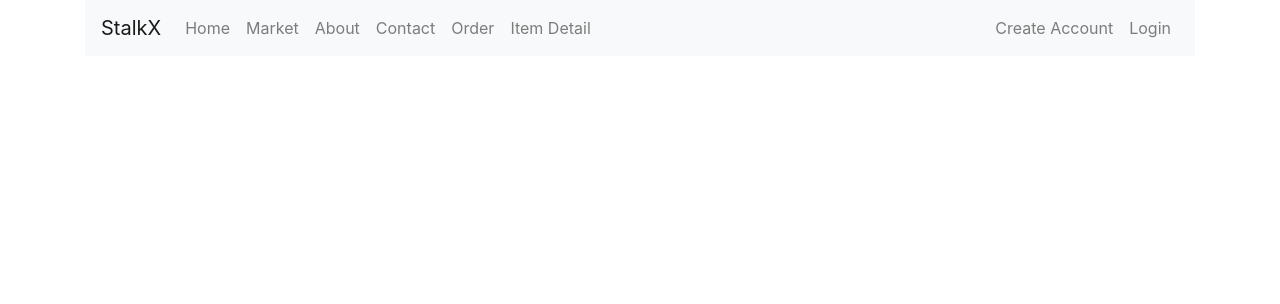
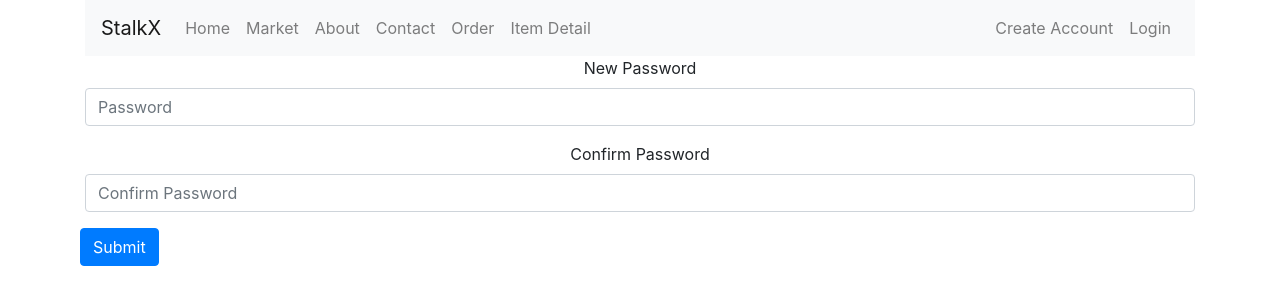
Before and after one commit to brnleehng/animal-x-stock-x, a React (Create React App) app in the folder src/AnimalCrossingProject/client/: page /reset/1 in a window 1280 px wide. Shown: the top 304 px of the page. Built offline with nearby package versions, Linux system fonts and the light colour scheme; no server answers.

Commit message:
Make initial reset page

```diff
--- a/src/AnimalCrossingProject/client/src/components/App/index.tsx
+++ b/src/AnimalCrossingProject/client/src/components/App/index.tsx
@@ -12,6 +12,8 @@ import { Order } from "../Order";
 import { Layout } from "../Layout";
 import { ItemDetail } from '../ItemDetail';
 import { Forgot } from '../Forgot';
+import { Reset } from '../Reset';
+
 
 
 function App() {
@@ -32,6 +34,7 @@ function App() {
               <Route exact path='/order' component={Order}/>
               <Route exact path='/itemDetail' component={ItemDetail}/>
               <Route exact path='/forgot' component={Forgot}/>
+              <Route path='/reset/:token' component={Reset}/>
             </Switch>
 
           </BrowserRouter>
--- /dev/null
+++ b/src/AnimalCrossingProject/client/src/components/Reset/index.tsx
@@ -0,0 +1,160 @@
+import React from "react";
+import Form from "react-bootstrap/Form";
+import Button from "react-bootstrap/Button";
+import 'bootstrap/dist/css/bootstrap.min.css';
+import { Redirect } from 'react-router';
+import Toast from 'react-bootstrap/Toast';
+import Nav from 'react-bootstrap/Nav';
+import { RouteComponentProps } from 'react-router';
+
+interface Props {
+
+};
+
+interface State  {
+  password: string,
+  confirmPassword: string,
+  resetError: string,
+  invalidToken: boolean,
+  token: string
+};
+
+export class Reset extends React.Component<Props & RouteComponentProps, State> {
+  constructor(props: Props & RouteComponentProps) {
+    super(props);
+
+    this.state = {
+        password: "",
+        confirmPassword: "",
+        resetError: "",
+        invalidToken: false,
+        token: (this.props.match.params as any).token
+    }
+
+    this.submitReset = this.submitReset.bind(this);
+    this.checkToken = this.checkToken.bind(this);
+  }
+
+    componentDidMount() {
+        console.log(`TOKEN: ${this.state.token}`);
+        this.checkToken();
+        if (!this.state.token) {
+            this.setState({ invalidToken: true });
+            return
+        }
+    }
+
+  onChange(e: any) {
+    e.preventDefault();
+
+    if (e.target.name === "password") {
+        this.setState({ password: e.target.value });
+    }
+
+    if (e.target.name === "confirmPassword") {
+        this.setState({ confirmPassword: e.target.value });
+    }
+  }
+
+  async checkToken() {
+      console.dir(`GET http://localhost:3000/reset/${this.state.token}`);
+      const res = await fetch(`http://localhost:3000/reset/${this.state.token}`, {
+        method: 'GET',
+        mode: "cors",
+        cache: "no-cache",
+        credentials: "same-origin",
+        headers: {
+            'Content-Type': 'application/json'
+            // 'Content-Type': 'application/x-www-form-urlencoded',
+        },
+        redirect: "follow",
+        referrerPolicy: "no-referrer",
+      })
+
+      if (!res.ok) {
+          this.setState({ invalidToken: true });
+      }
+
+      return res.json();
+  }
+
+  async submitReset(e: any) {
+    e.preventDefault();
+    console.log("RESET");
+    const data = {
+        password: this.state.password,
+        confirmPassword: this.state.confirmPassword,
+    };
+
+    const res = await fetch(`http://localhost:3000/reset/${this.state.token}`, {
+        method: 'POST',
+        mode: "cors",
+        cache: "no-cache",
+        credentials: "same-origin",
+        headers: {
+            'Content-Type': 'application/json'
+            // 'Content-Type': 'application/x-www-form-urlencoded',
+        },
+        redirect: "follow",
+        referrerPolicy: "no-referrer",
+        body: JSON.stringify(data)
+    });
+
+    if (!res.ok) {
+      this.setState({ resetError: "Passwords do not match" });
+    } else if (res.ok) {
+      this.setState({ resetError: "" });
+    }
+
+    return res.json();
+  }
+
+  render() {
+    console.log(`INVALID_TOKEN: ${this.state.invalidToken}`);
+    if (this.state.invalidToken === true) {
+        return (
+          <React.Fragment>
+            <p>"Password reset token is invalid or has expired."</p>
+          </React.Fragment>
+        );
+    }
+    return (
+
+      <Form onSubmit={(e: any) => this.submitReset(e).then(
+        (data: any) => {
+          if (data) {
+            console.log(data);
+          }
+        })
+        }>
+        <Form.Group controlId="formBasicEmail">
+          <Form.Label>New Password</Form.Label>
+          <Form.Control name="password" type="password" placeholder="Password" onChange={(e) => this.onChange(e)} required />
+        </Form.Group>
+
+        <Form.Group controlId="formBasicPassword">
+            <Form.Label>Confirm Password</Form.Label>
+            <Form.Control name="confirmPassword" type="password" placeholder="Confirm Password" onChange={(e) => this.onChange(e)} required />
+        </Form.Group>
+
+        <Form.Row>
+          <Button variant="primary" type="submit">
+            Submit
+          </Button>
+        </Form.Row>
+
+        <Toast show={this.state.resetError !== ""} onClose={() => this.setState({ resetError: "" })} delay={5000} autohide>
+                <Toast.Header>
+                    <img src="holder.js/20x20?text=%20" className="rounded mr-2" alt="" />
+                    <strong className="mr-auto">Authentication Error</strong>
+                    <small>Please make sure password and confirmPassword match...</small>
+                </Toast.Header>
+                <Toast.Body>
+                    {this.state.resetError}
+                </Toast.Body>
+            </Toast>
+      </Form>
+
+    )
+  }
+}
```
Also changed, not shown: src/AnimalCrossingProject/client/src/components/Reset/style.css (added), src/AnimalCrossingProject/client/src/components/Reset/test.tsx (added).
